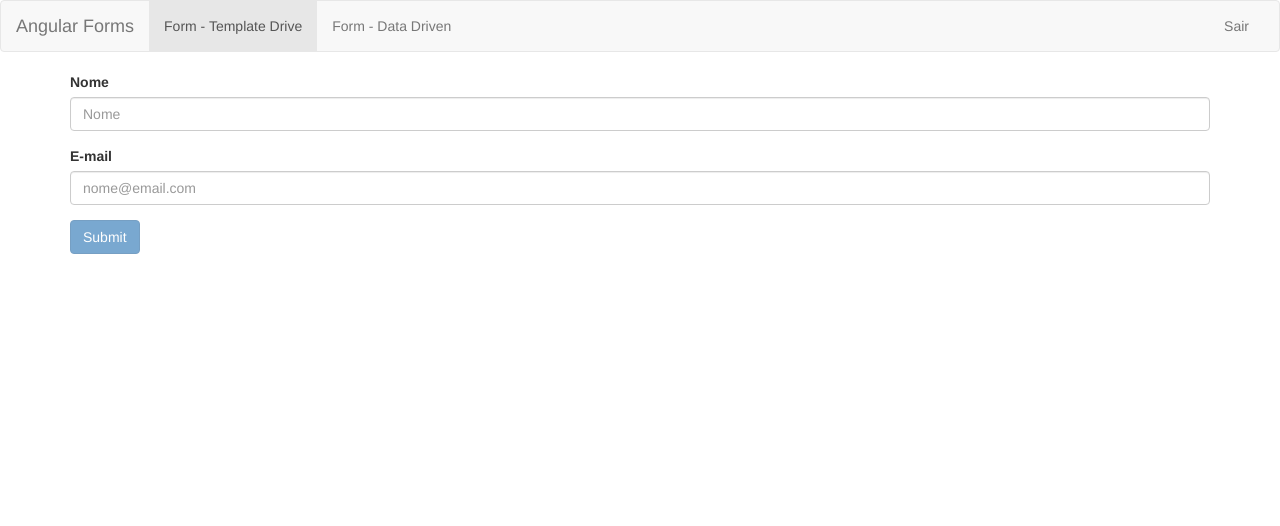
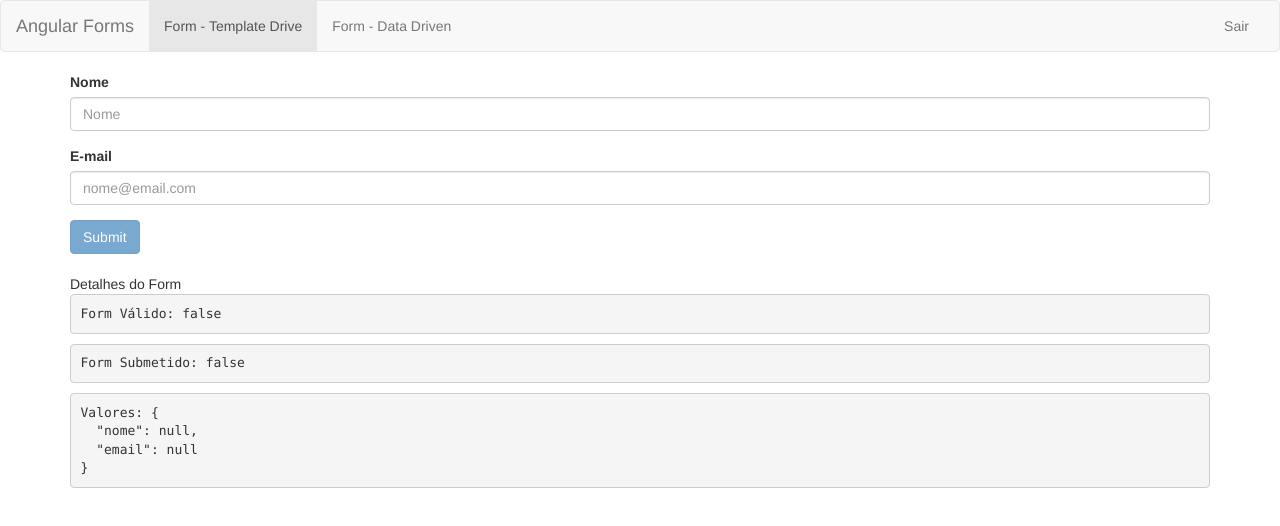
Before and after one commit to paulo-nazareth/curso_angular_v2, an Angular app in the folder forms/: page /templateForm in a window 1280 px wide. Shown: the top 526 px of the page. Built offline with nearby package versions, Linux system fonts and the light colour scheme.

Commit message:
Curso de Angular - 81# Forms (Dica): Verificando Dados do Form no Template com Json

```diff
--- a/forms/src/app/app.module.ts
+++ b/forms/src/app/app.module.ts
@@ -5,20 +5,24 @@ import { HttpModule } from '@angular/http';
 
 import { AppRoutingModule } from './app-routing.module';
 import { AppComponent } from './app.component';
-import { TemplateFormComponent } from './template-form/template-form.component';
+//import { TemplateFormComponent } from './template-form/template-form.component';
 import { DataFormComponent } from './data-form/data-form.component';
+//import { FormDebugComponent } from './form-debug/form-debug.component';
+import { TemplateFormModule } from './template-form/template-form.module';
 
 @NgModule({
   declarations: [
     AppComponent,
-    TemplateFormComponent,
-    DataFormComponent
+    /*TemplateFormComponent,*/
+    DataFormComponent/*,
+    FormDebugComponent*/
   ],
   imports: [
     BrowserModule,
     FormsModule,
     HttpModule,
-    AppRoutingModule
+    AppRoutingModule,
+    TemplateFormModule
   ],
   providers: [],
   bootstrap: [AppComponent]
--- /dev/null
+++ b/forms/src/app/form-debug/form-debug.component.html
@@ -0,0 +1,8 @@
+<div style="margin-top: 20px" *ngIf="form">
+  <div>
+    Detalhes do Form
+  </div>
+  <pre>Form Válido: {{ form.valid }}</pre>
+  <pre>Form Submetido: {{ form.submitted }}</pre>
+  <pre>Valores: {{ form.value | json }}</pre>
+</div>
--- /dev/null
+++ b/forms/src/app/form-debug/form-debug.component.ts
@@ -0,0 +1,17 @@
+import { Component, Input, OnInit } from '@angular/core';
+
+@Component({
+  selector: 'app-form-debug',
+  templateUrl: './form-debug.component.html',
+  styleUrls: ['./form-debug.component.css']
+})
+export class FormDebugComponent implements OnInit {
+
+  @Input() form;
+
+  constructor() { }
+
+  ngOnInit() {
+  }
+
+}
--- a/forms/src/app/template-form/template-form.component.html
+++ b/forms/src/app/template-form/template-form.component.html
@@ -30,4 +30,6 @@
   </div>
   <button type="submit" class="btn btn-primary"
     [disabled]="!f.valid">Submit</button>
+
+  <app-form-debug [form]="f"></app-form-debug>
 </form>
```
Also changed, not shown: forms/src/app/template-form/template-form.module.ts (added, +17 -0 lines), forms/src/app/form-debug/form-debug.component.css (added), 1 other file (tests, documents, lock files or other folders).
